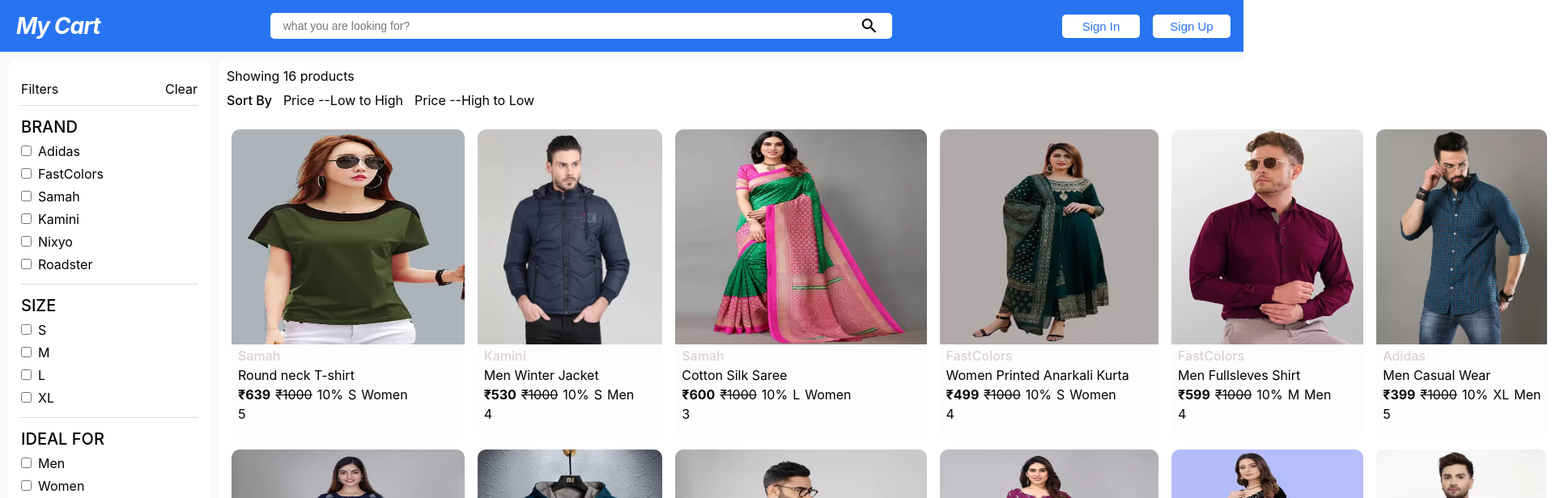
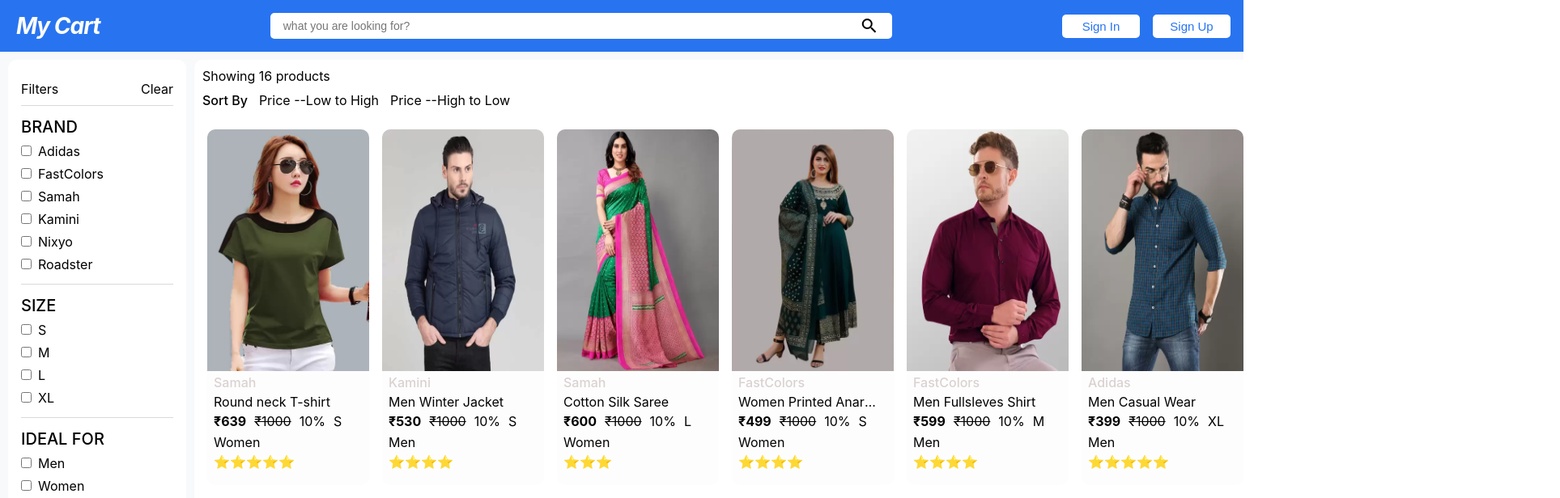
Before and after one commit to Digambar1411/product-listing-page, a React (Create React App) app: page / in a window 1536 px wide. Shown: the top 616 px of the page at 81% size, 1927 px wide, since content can reach past the window. Built offline with nearby package versions, Linux system fonts and the light colour scheme.

Commit message:
fix : fixed responsive for desktop device

```diff
--- a/src/App.css
+++ b/src/App.css
@@ -54,6 +54,9 @@
 
 @media screen and (min-width: 1441px) {
 	.section-down {
-		grid-template-columns: 250px auto;
+		grid-template-columns: 1fr 5fr;
+	}
+	.aside-container{
+		display: revert;
 	}
 }
--- a/src/components/Card/Card.css
+++ b/src/components/Card/Card.css
@@ -112,7 +112,7 @@
 
 @media screen and (min-width: 1025px) and (max-width: 1440px) {
 	.card {
-		min-width: 220px;
+		min-width: 180px;
 		width: 100%;
 		max-width: 340px;
 		height: 400px;
@@ -122,3 +122,21 @@
 		height: 73%;
 	}
 }
+
+@media screen and (min-width: 1441px){
+	.card {
+		min-width: 200px;
+		width: 100%;
+		max-width: 340px;
+		height: 440px;
+	}
+
+	.card img {
+		height: 68%;
+	}
+
+	.price-section {
+		flex-wrap: wrap;
+		column-gap:10px;
+	}
+}
--- a/src/components/Card/Card.js
+++ b/src/components/Card/Card.js
@@ -17,7 +17,7 @@ function Card({ product }) {
 					<span>{size}</span>
 					<span>{idealFor}</span>
 				</div>
-				<div>{rating}</div>
+				<div>{"⭐".repeat(`${rating}`)}</div>
 			</div>
 		</div>
 	);
--- a/src/screen/ProductSreen.css
+++ b/src/screen/ProductSreen.css
@@ -127,11 +127,6 @@ ul {
 	}
 }
 
-/*  */
-@media screen and (min-width: 481px) and (max-width: 768px) {
-
-}
-/*  */
 
 @media screen and (min-width: 481px) and (max-width: 1024px) {
 	.card-container {
@@ -148,6 +143,15 @@ ul {
 	}
 }
 
+@media screen and (min-width: 1025px) and (max-width: 1199px){
+	.card-container {
+		grid-template-columns: 1fr 1fr 1fr;
+		gap: 1rem;
+		padding: 1rem;
+		box-sizing: border-box;
+	}
+}
+
 @media screen and (min-width: 1441px) {
 	.card-container {
 		grid-template-columns: 1fr 1fr 1fr 1fr 1fr 1fr;
```
